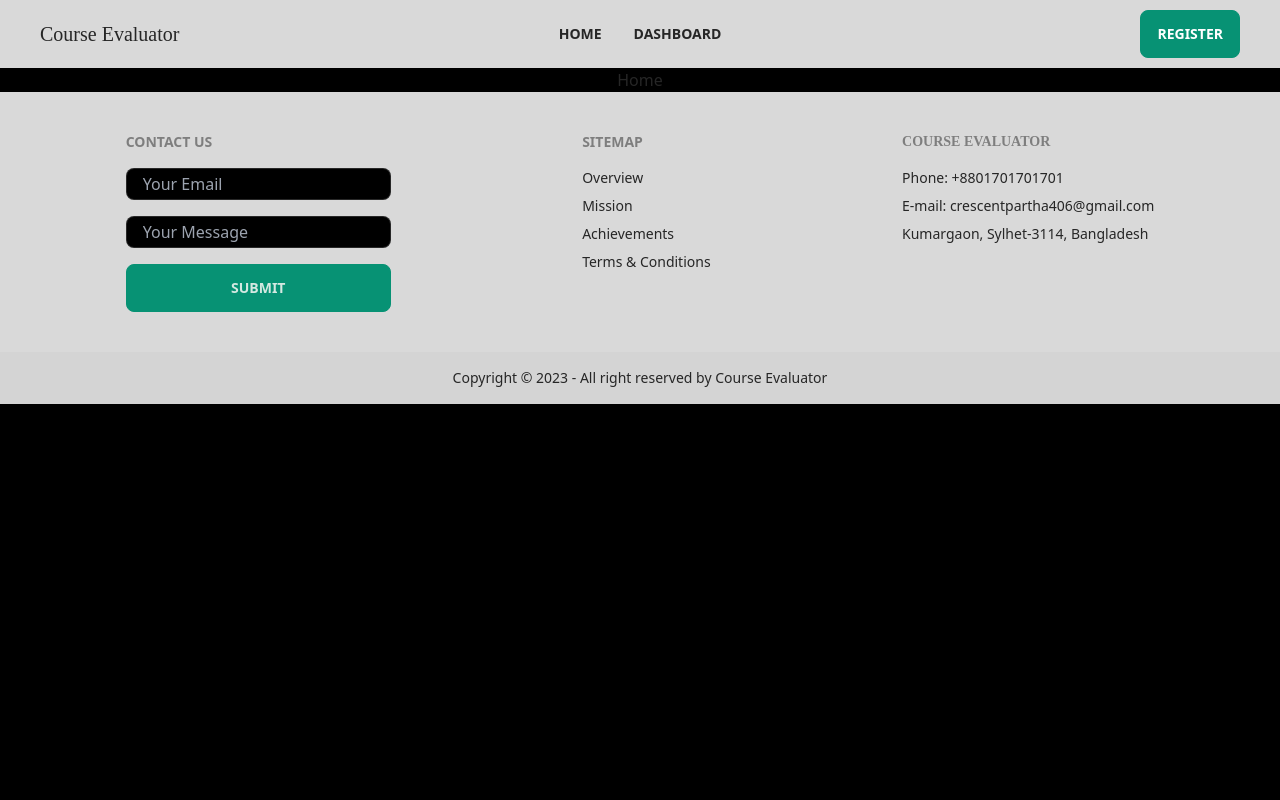
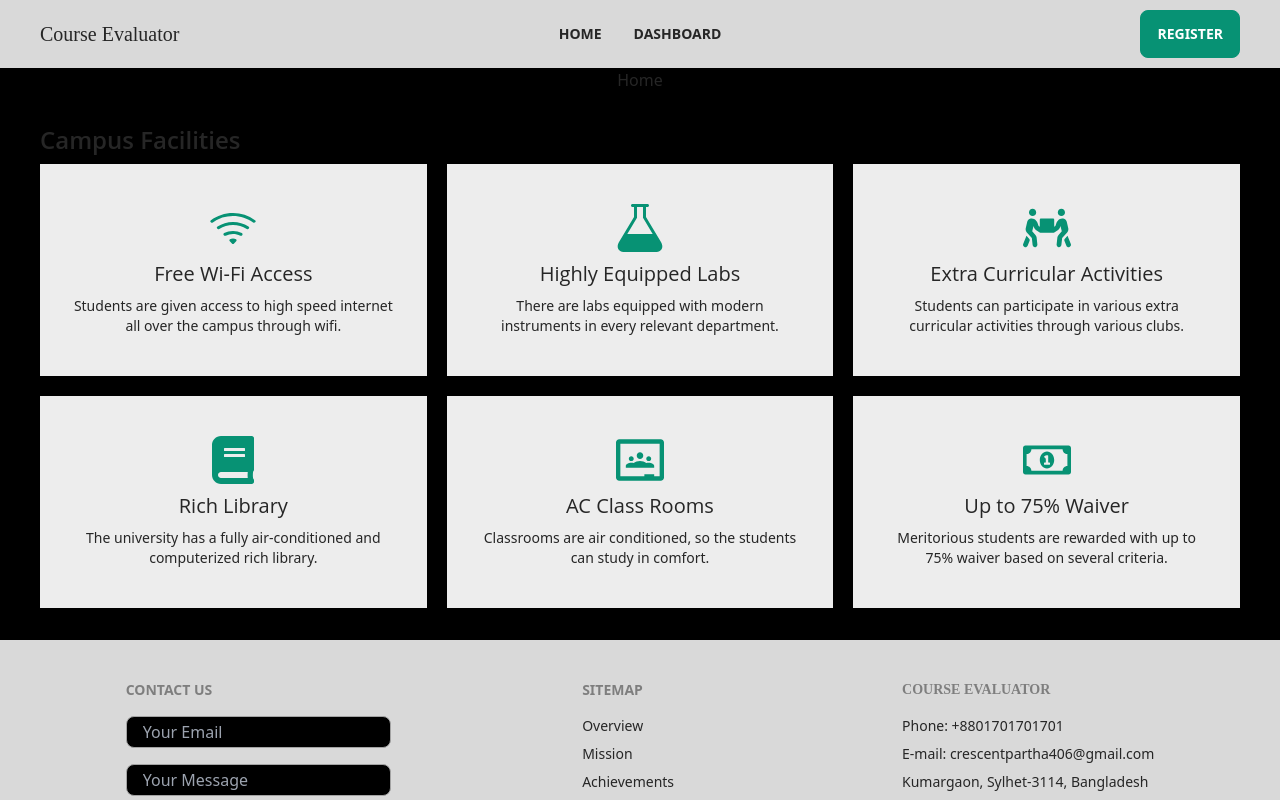
Before and after one commit to crescentpartha/Course-Evaluator, a React (Create React App) app in the folder course-evaluator/: page / in a window 1280 px wide. Shown: the top 800 px of the page. Built offline with nearby package versions, Linux system fonts and the light colour scheme.

Commit message:
Campus Facilities section added

```diff
--- a/course-evaluator/package.json
+++ b/course-evaluator/package.json
@@ -9,6 +9,7 @@
     "react": "^18.2.0",
     "react-dom": "^18.2.0",
     "react-hook-form": "^7.44.3",
+    "react-icons": "^4.9.0",
     "react-router-dom": "^6.9.0",
     "react-scripts": "5.0.1",
     "web-vitals": "^2.1.4"
--- /dev/null
+++ b/course-evaluator/public/api/facilities.json
@@ -0,0 +1,38 @@
+[
+    {
+        "_id": 1,
+        "icon": "wifi",
+        "title": "Free Wi-Fi Access",
+        "description": "Students are given access to high speed internet all over the campus through wifi."
+    },
+    {
+        "_id": 2,
+        "icon": "lab",
+        "title": "Highly Equipped Labs",
+        "description": "There are labs equipped with modern instruments in every relevant department."
+    },
+    {
+        "_id": 3,
+        "icon": "people",
+        "title": "Extra Curricular Activities",
+        "description": "Students can participate in various extra curricular activities through various clubs."
+    },
+    {
+        "_id": 4,
+        "icon": "book",
+        "title": "Rich Library",
+        "description": "The university has a fully air-conditioned and computerized rich library."
+    },
+    {
+        "_id": 5,
+        "icon": "class",
+        "title": "AC Class Rooms",
+        "description": "Classrooms are air conditioned, so the students can study in comfort."
+    },
+    {
+        "_id": 6,
+        "icon": "money",
+        "title": "Up to 75% Waiver",
+        "description": "Meritorious students are rewarded with up to 75% waiver based on several criteria."
+    }
+]
--- /dev/null
+++ b/course-evaluator/src/components/Home/Facilities/Facilities.js
@@ -0,0 +1,23 @@
+import React from 'react';
+import useFacilities from '../../../hooks/useFacilities';
+import Facility from './Facility';
+
+const Facilities = () => {
+    const [facilities] = useFacilities();
+    // console.log(facilities);
+    return (
+        <div className='max-w-screen-2xl mx-auto px-2 sm:px-10 py-8'>
+            <h2 className='text-start text-2xl font-semibold font-opensans mb-2'>Campus Facilities</h2>
+            <div className='grid grid-cols-1 md:grid-cols-2 lg:grid-cols-3 gap-5'>
+                {
+                    facilities.map(facility => <Facility
+                        key={facility._id}
+                        facility={facility}
+                    ></Facility>)
+                }
+            </div>
+        </div>
+    );
+};
+
+export default Facilities;
--- /dev/null
+++ b/course-evaluator/src/components/Home/Facilities/Facility.js
@@ -0,0 +1,38 @@
+import React from 'react';
+import { FaPeopleCarry, FaBook, FaRegMoneyBillAlt } from 'react-icons/fa';
+import { BsWifi } from 'react-icons/bs';
+import { ImLab } from 'react-icons/im';
+import { SiGoogleclassroom } from 'react-icons/si';
+
+const Facility = ({ facility }) => {
+    const { icon, title, description } = facility;
+    // console.log(icon);
+    return (
+        <div className='px-8 py-10 shadow-sm bg-info'>
+            <div>
+                {
+                    icon === "wifi" && <span><BsWifi className='text-5xl text-accent mx-auto' /></span>
+                }
+                {
+                    icon === "lab" && <span><ImLab className='text-5xl text-accent mx-auto' /></span>
+                }
+                {
+                    icon === "people" && <span><FaPeopleCarry className='text-5xl text-accent mx-auto' /></span>
+                }
+                {
+                    icon === "book" && <span><FaBook className='text-5xl text-accent mx-auto' /></span>
+                }
+                {
+                    icon === "class" && <span><SiGoogleclassroom className='text-5xl text-accent mx-auto' /></span>
+                }
+                {
+                    icon === "money" && <span><FaRegMoneyBillAlt className='text-5xl text-accent mx-auto' /></span>
+                }
+            </div>
+            <h2 className='text-xl font-opensans font-medium py-2'>{title}</h2>
+            <p className='text-sm'>{description}</p>
+        </div>
+    );
+};
+
+export default Facility;
--- a/course-evaluator/src/components/Home/Home.js
+++ b/course-evaluator/src/components/Home/Home.js
@@ -1,9 +1,13 @@
 import React from 'react';
+import Facilities from './Facilities/Facilities';
 
 const Home = () => {
     return (
         <div>
             <h2>Home</h2>
+            <div>
+                <Facilities></Facilities>
+            </div>
         </div>
     );
 };
--- a/course-evaluator/src/components/Shared/Footer.js
+++ b/course-evaluator/src/components/Shared/Footer.js
@@ -25,7 +25,7 @@ const Footer = () => {
                                 <input
                                     type="email"
                                     placeholder="Your Email"
-                                    className="input input-bordered h-8 w-full max-w-xs"
+                                    className="input h-8 w-full max-w-xs border-neutral-400"
                                     {...register("email", {
                                         required: {
                                             value: true,
@@ -51,7 +51,7 @@ const Footer = () => {
                                 <input
                                     type="text"
                                     placeholder="Your Message"
-                                    className="input input-bordered h-8 w-full max-w-xs"
+                                    className="input h-8 w-full max-w-xs border-neutral-400"
                                     {...register("comment", {
                                         required: {
                                             value: true,
@@ -98,7 +98,7 @@ const Footer = () => {
             </div>
             <footer className="footer footer-center p-4 bg-neutral-300">
                 <div>
-                    <p>Copyright © {new Date().getFullYear()} - All right reserved by <span className='hover:text-warning'>Course Evaluator</span></p>
+                    <p className='text-white font-semibold'>Copyright © {new Date().getFullYear()} - All right reserved by <span className='hover:text-warning'>Course Evaluator</span></p>
                 </div>
             </footer>
         </div>
--- /dev/null
+++ b/course-evaluator/src/hooks/useFacilities.js
@@ -0,0 +1,15 @@
+import { useEffect, useState } from "react"
+
+const useFacilities = () => {
+    const [facilities, setFacilities] = useState([]);
+
+    useEffect(() => {
+        fetch('./api/facilities.json')
+        .then(res => res.json())
+        .then(data => setFacilities(data));
+    }, []);
+
+    return [facilities, setFacilities];
+}
+
+export default useFacilities;
```
Also changed, not shown: 1 other file (tests, documents, lock files or other folders).
